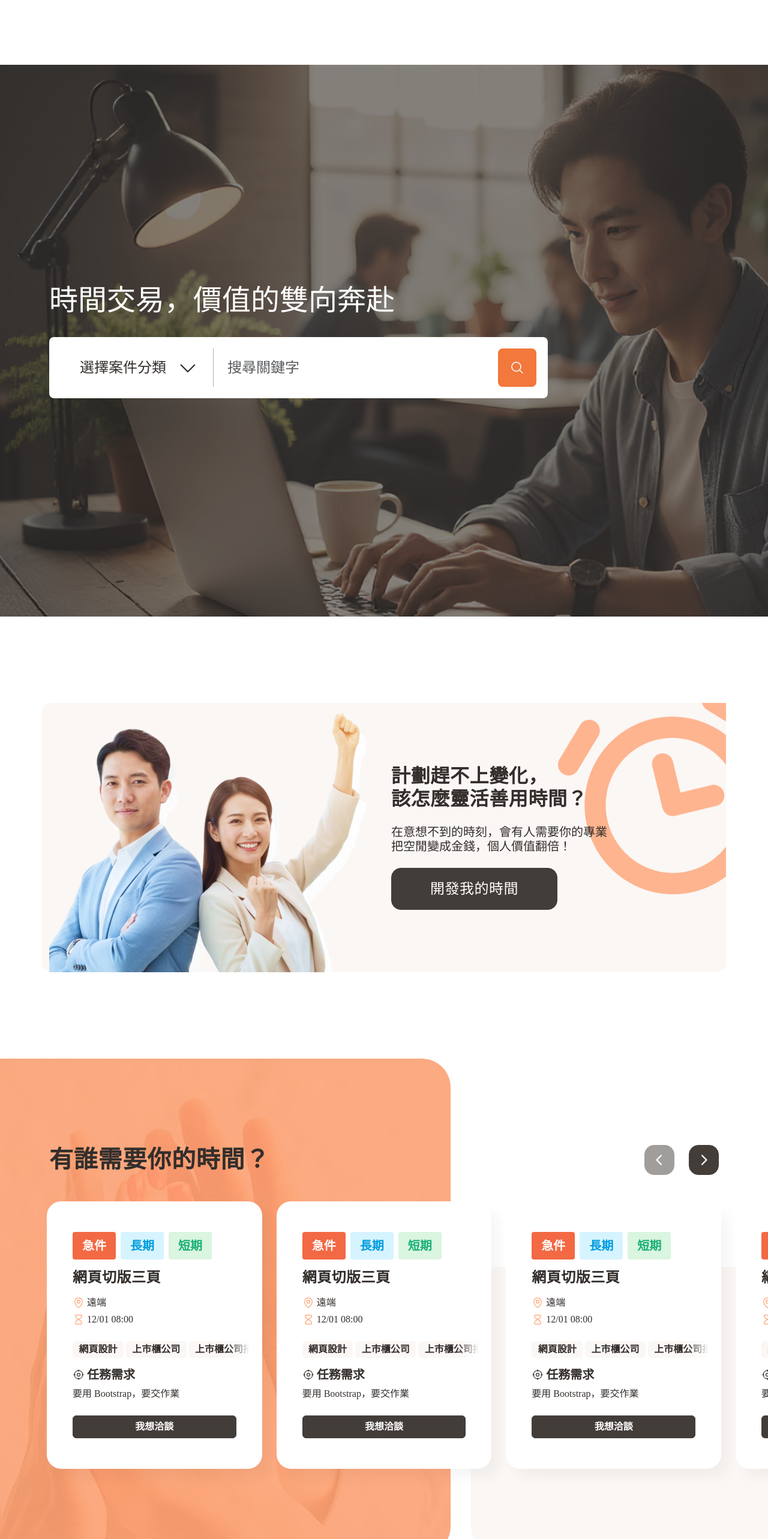
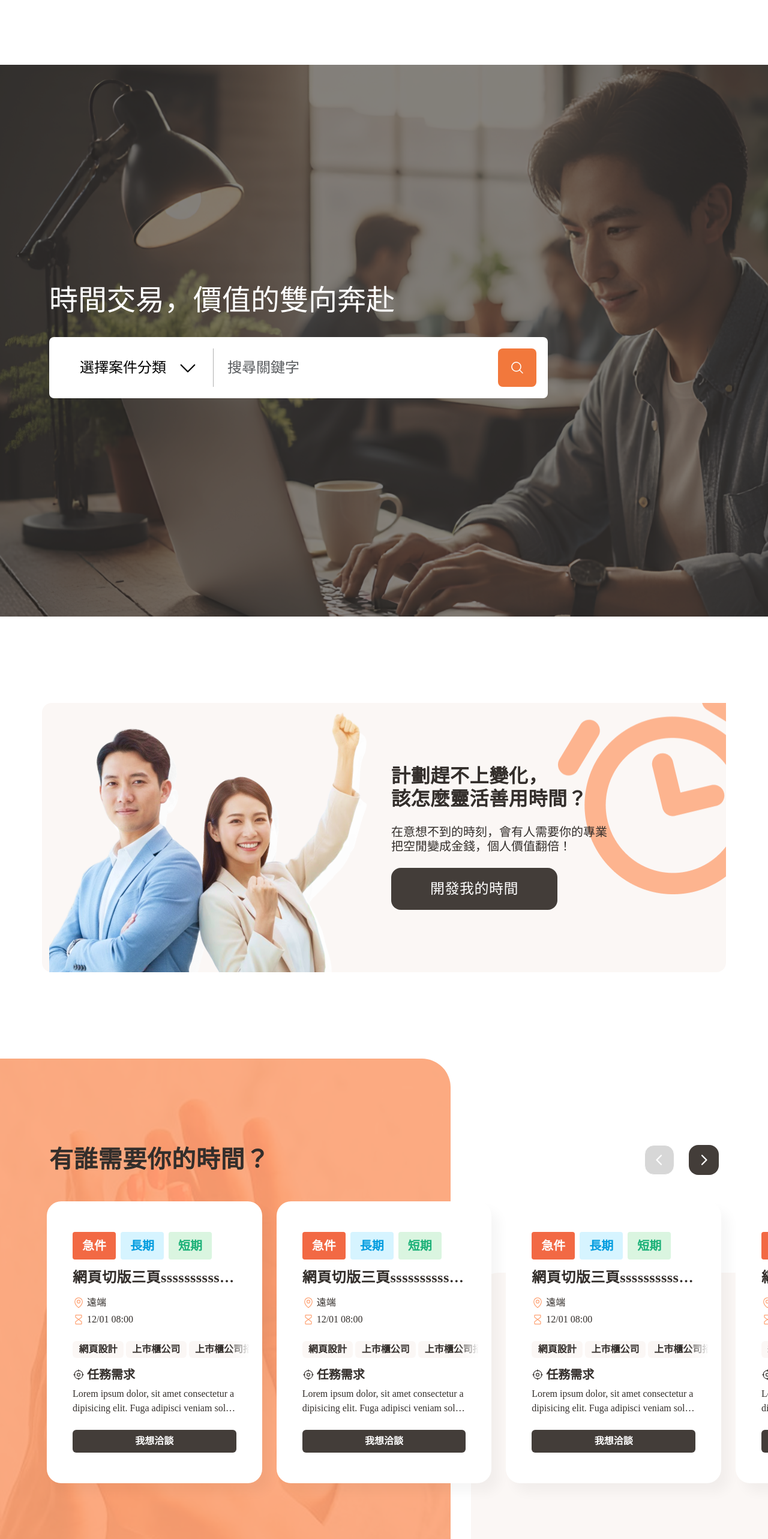
Before and after one commit to wateruby8/service-or-salary, a React (Vite) app: page / in a window 1280 px wide. Shown: the top 2566 px of the page at 60% size. Built offline with nearby package versions, Linux system fonts and the light colour scheme.

Commit message:
按鈕通用樣式、卡片元件的文字省略效果

```diff
--- a/src/assets/_custom-home.scss
+++ b/src/assets/_custom-home.scss
@@ -146,10 +146,13 @@ $section-spacing-sm: $spacer * 4;
     font-size: 24px;
   }
   &:hover,&:focus{
-    color: map-get($custom-colors, "primary-700");
+    color: map-get($custom-colors, "primary-300");
   }
   &.active , &:active{
-    color: map-get($custom-colors, "primary-300");
+    color: map-get($custom-colors, "primary-500");
+  }
+  &:disabled, &.disabled{
+    color: map-get($custom-colors, "neutral-500");
   }
 }
 .custom-home-select-itemB{
@@ -157,7 +160,7 @@ $section-spacing-sm: $spacer * 4;
   display: block;
   width: 100%;
   cursor: pointer;
-  border: none;
+  border: 2px solid transparent;
   outline: none;
   white-space: nowrap;
   transition: all 0.2s ease-in-out;// 加入過渡動畫
@@ -176,12 +179,13 @@ $section-spacing-sm: $spacer * 4;
     letter-spacing: 0.01rem;
   }
   &:hover,&.active,&:focus,&:active{
-    color: map-get($custom-colors, "primary-500");
-    img{
-      filter: blur(2px);          // 調整模糊程度
-      transform: scale(1.01);      // 稍微放大以消除邊緣模糊產生的白邊
-      transition: 0.3s ease-in-out;
-    }
+    border: 2px solid map-get($custom-colors, "primary-300");;
+    // color: map-get($custom-colors, "primary-500");
+    // img{
+    //   filter: blur(2px);          // 調整模糊程度
+    //   transform: scale(1.01);      // 稍微放大以消除邊緣模糊產生的白邊
+    //   transition: 0.3s ease-in-out;
+    // }
   }
 }
 //-------下拉式選單的切線
@@ -519,3 +523,83 @@ $section-spacing-sm: $spacer * 4;
     padding-bottom: 0;
   }
 }
+//文字省略
+@mixin line-clamp($lines: 1) {
+  display: -webkit-box;
+  -webkit-box-orient: vertical;
+  -webkit-line-clamp: $lines;
+  overflow: hidden;
+  text-overflow: ellipsis;
+  word-break: break-all;
+
+  // 專業細節：補上高度限制，防止在部分舊瀏覽器破版
+  max-height: calc(1.5em * #{$lines});
+}
+.text-line-clamp-1 { @include line-clamp(1); }
+.text-line-clamp-2 { @include line-clamp(2); }
+
+.btn.btn-primary-filled{
+  color: map-get($custom-colors, "neutral");
+  background-color: map-get($custom-colors, "primary-500");
+  transition: all 0.2s ease-in-out;
+  &:hover{
+    background-color: map-get($custom-colors, "primary-700");
+  }
+  &:active, &.active{
+    color: map-get($custom-colors, "neutral");
+    background-color: map-get($custom-colors, "primary-900");
+  }
+  &:disabled, &.disabled{
+    color: map-get($custom-colors, "neutral");
+    background-color: map-get($custom-colors, "neutral-500");
+  }
+
+}
+
+.btn.btn-secondary-filled{
+  color: map-get($custom-colors, "neutral");
+  background-color: map-get($custom-colors, "secondary-500");
+  &:hover{
+    background-color: map-get($custom-colors, "secondary-700");
+  }
+  &:active, &.active{
+    color: map-get($custom-colors, "neutral");
+    background-color: map-get($custom-colors, "secondary-900");
+  }
+  &:disabled, &.disabled{
+    color: map-get($custom-colors, "neutral");
+    background-color: map-get($custom-colors, "neutral-500");
+  }
+}
+.btn.btn-secondary-outline{
+  color: map-get($custom-colors, "secondary-500");
+  border: 2px solid map-get($custom-colors, "secondary-500");
+  background-color: map-get($custom-colors, "neutral");
+  &:hover{
+    color: map-get($custom-colors, "secondary-700");
+    border-color: map-get($custom-colors, "secondary-700");
+  }
+  &:active, &.active{
+    color: map-get($custom-colors, "secondary-900");
+    border-color: map-get($custom-colors, "secondary-900");
+  }
+  &:disabled, &.disabled{
+    color: map-get($custom-colors, "neutral-300");
+    border-color: map-get($custom-colors, "neutral-300");
+
+  }
+}
+
+.btn.task-select{
+  color: map-get($custom-colors, "secondary-900");
+  background-color: map-get($custom-colors, "neutral");
+  &:hover{
+    color: map-get($custom-colors, "primary-300");
+  }
+  &:active, &.active{
+    color: map-get($custom-colors, "primary-500");
+  }
+  &:disabled, &.disabled{
+    color: map-get($custom-colors, "neutral-500");
+  }
+}
--- a/src/pages/Home.jsx
+++ b/src/pages/Home.jsx
@@ -21,7 +21,7 @@ function TaskCard({}) {
                     <span className="tag-shortterm py-2 px-3 py-lg-3 px-lg-5 fw-bold fs-8 fs-lg-5 rounded-1">短期</span>
                 </div>
                 <div className="d-flex flex-column mb-3 mb-lg-7">
-                    <h3 className="card-title fw-bold h5 fs-lg-4 ls-2 mb-lg-5">網頁切版三頁</h3>
+                    <h3 className="card-title text-line-clamp-1 fw-bold h5 fs-lg-4 ls-2 mb-lg-5">網頁切版三頁sssssssssssssssssssss</h3>
                     <span className="mb-2 d-inline-flex align-items-center gap-2 fs-lg-6">
                         <MapPinIcon  className="text-primary-300"/>
                         遠端
@@ -42,10 +42,12 @@ function TaskCard({}) {
                         <CrosshairIcon  />
                         任務需求
                     </span>
-                    <small className="fs-8 fs-lg-6">要用 Bootstrap，要交作業</small>
+                    <small className="fs-8 fs-lg-6 text-line-clamp-2">
+                        Lorem ipsum dolor, sit amet consectetur adipisicing elit. Fuga adipisci veniam soluta sint alias quia officiis nobis, molestias quos nesciunt?
+                    </small>
                 </div>
                 <div className="">
-                    <button type="button" className="btn btn-secondary-500 fw-bold w-100">我想洽談</button>
+                    <button type="button" className="btn btn-secondary-filled fw-bold w-100">我想洽談</button>
                 </div>
 
             </div>
@@ -63,8 +65,8 @@ function WorkerCard(params) {
             <img src="./homepage-imgs/worker01.png" alt=""
             className="card-img-top" />
             <div className="card-body pt-5 pb-7 px-7">
-                <p className="h5 fs-md-4 fw-bold ls-2 mb-3">
-                    酥脆攝影剪輯
+                <p className="h5 fs-md-4 fw-bold ls-2 mb-3 text-line-clamp-1">
+                    酥脆攝影剪輯AAQAQAQAQAAAAAAAAAAAA
                 </p>
                 <div className="mb-5">
                     <h6 className="fs-7 fs-md-6 mb-2
@@ -84,11 +86,11 @@ function WorkerCard(params) {
                         <StarIcon className="me-2 me-md-3" weight="bold" />
                         自我介紹
                     </h6>
-                    <span className="fs-8 fs-md-6">
-                        我擅長用運鏡說故事！
+                    <span className="fs-8 fs-md-6 text-line-clamp-2">
+                        我擅長用運鏡說故事！Lorem ipsum dolor sit amet consectetur adipisicing elit. Sapiente reprehenderit architecto odit quidem? Asperiores ipsam totam eveniet beatae quos? Totam, magni consectetur. Aspernatur, esse debitis consectetur laboriosam architecto enim nostrum.
                     </span>
                 </div>
-                <div className="btn btn-secondary-500
+                <div className="btn btn-secondary-filled
                    py-4 py-md-5 w-100">
                     我想洽談
                 </div>
@@ -291,9 +293,9 @@ function Search({ CaretDownIcon,MagnifyingGlassIcon }) {
             {/* MD 版：下拉按鈕 */}
             <button
               className="dropdown-toggle
-                btn btn-neutral
+                btn task-select
                 d-none d-md-flex align-items-center gap-5
-                fw-medium text-neutral-900 fs-4
+                fw-medium fs-4
                 ps-9 pe-7 border-0"
               type="button"
               data-bs-toggle="dropdown" // 關鍵：Bootstrap JS 會找這個
@@ -358,7 +360,7 @@ function Search({ CaretDownIcon,MagnifyingGlassIcon }) {
             </div>
             {/* 行動版：觸發 Offcanvas 按鈕 */}
             <button
-              className="btn btn-neutral
+              className="btn task-select
               fw-medium text-neutral-900 fs-7
               d-flex d-md-none align-items-center gap-3
               ps-3 pe-4 border-0 text-nowrap"
@@ -381,7 +383,7 @@ function Search({ CaretDownIcon,MagnifyingGlassIcon }) {
             placeholder="搜尋關鍵字"/>
 
           <button
-            className="btn btn-primary-500 rounded-3 p-3 p-md-6 d-flex justify-content-center align-items-center border-0"
+            className="btn btn-primary-filled rounded-3 p-3 p-md-6 d-flex justify-content-center align-items-center border-0"
             type="submit"
           >
             <MagnifyingGlassIcon size={24} className="text-white" />
@@ -422,7 +424,7 @@ function Search({ CaretDownIcon,MagnifyingGlassIcon }) {
                         })}
                     </div>
                     <button type="button"
-                        className={`btn btn-secondary-500 fw-bold w-100 py-4
+                        className={`btn btn-secondary-filled fw-bold w-100 py-4
                             ${!activeMainId ? 'opacity-70'
                                 : ''
                             }`}
@@ -457,7 +459,7 @@ function Search({ CaretDownIcon,MagnifyingGlassIcon }) {
                         ))}
                     </div>
                     <button type="button"
-                        className="btn btn-outline-secondary-500 border-2
+                        className="btn btn-secondary-outline border-2
                             w-100 py-4"
                         onClick={handleBackStep}>
                             <span className="d-flex align-items-center justify-content-center fw-bold">
@@ -484,7 +486,7 @@ const IconButton = forwardRef(function IconButton(props, ref) {
       ref={ref} // 關鍵：將 ref 綁定到 button 實體
       disabled={isDisabled}
       onClick={onClick}
-      className={`btn btn-secondary-500 rounded-4 d-flex align-items-center p-3 p-md-4 ${isDisabled ? 'opacity-50' : ''}`}
+      className={`btn btn-secondary-filled rounded-4 d-flex align-items-center p-3 p-md-4 ${isDisabled ? 'opacity-50' : ''}`}
     >
       <Icon size={24} weight="bold" className="text-neutral" />
     </button>
@@ -581,7 +583,7 @@ function HomeSection4Carousel(props) {
                 className="img-fluid mb-7 mb-md-13"
               />
               <p className="fs-md-4 fw-bold mb-9">在理想的時間，得到專業服務。</p>
-              <div className="btn btn-primary-500 text-neutral fw-bold fs-md-4 px-13 py-4 px-md-16 py-md-5">
+              <div className="btn btn-primary-filled text-neutral fw-bold fs-md-4 px-13 py-4 px-md-16 py-md-5">
                 找尋專業助手
               </div>
             </div>
@@ -704,7 +706,7 @@ export default function Home(){
                                 在意想不到的時刻，會有人需要你的專業<br/>
                                 把空閒變成金錢，個人價值翻倍！
                             </p>
-                            <button type="button" className="btn btn-secondary-500 rounded-4 fs-md-4 ls-2 py-4 px-13 py-md-5 px-md-16">開發我的時間</button>
+                            <button type="button" className="btn btn-secondary-filled rounded-4 fs-md-4 ls-2 py-4 px-13 py-md-5 px-md-16">開發我的時間</button>
 
                         </div>
                         </div>
@@ -809,15 +811,15 @@ export default function Home(){
             </div>
             <div className="d-flex justify-content-center home-s5-btn-mt"
              >
-                <div className="btn btn-primary-500
-                    h5 fs-md-4 text-neutral ls-2
+                <div className="btn btn-primary-filled
+                    h5 fs-md-4 ls-2
                     py-4 px-13 py-md-5 px-md-16
                 ">
                     成為時間賣家
                 </div>
             </div>
             <div className="position-absolute bottom-0 start-50 translate-middle-x">
-                <div className="btn btn-secondary-500 py-4 px-6 px-md-7
+                <div className="btn btn-secondary-filled py-4 px-6 px-md-7
                  rounded-0 rounded-top">
                     <span className="h5 ls-1">
                         <CaretUpIcon size={24} weight="bold" className="me-3"/>
```
